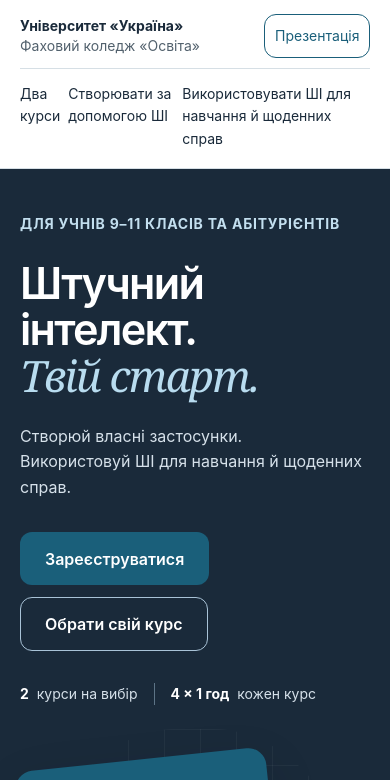
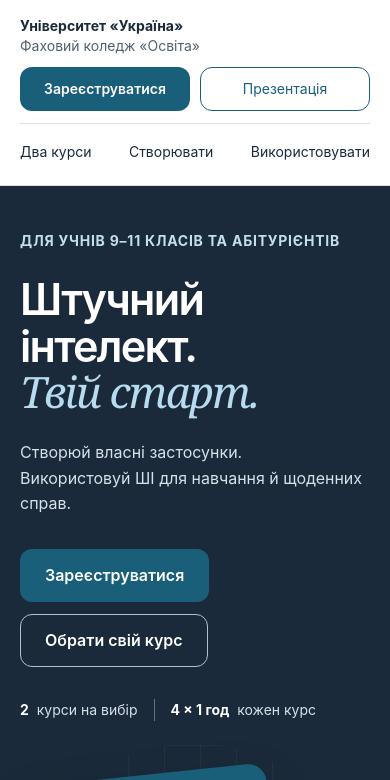
Before and after one commit to yuriymironov96/uu-ai-courses-promo, a plain HTML site: page index.html in a window 390 px wide. Shown: the top 780 px of the page. Drawn offline with Linux system fonts and the light colour scheme.

Commit message:
fix: layout and adaptivity

```diff
--- a/index.html
+++ b/index.html
@@ -24,10 +24,13 @@
     </a>
     <nav aria-label="Головна навігація">
       <a href="#courses">Два курси</a>
-      <a href="#build">Створювати за допомогою ШІ</a>
-      <a href="#use">Використовувати ШІ для навчання й щоденних справ</a>
+      <a href="#build"><span class="nav-label-long">Створювати за допомогою ШІ</span><span class="nav-label-short">Створювати</span></a>
+      <a href="#use"><span class="nav-label-long">Використовувати ШІ для навчання й щоденних справ</span><span class="nav-label-short">Використовувати</span></a>
     </nav>
-    <button class="presentation-start" type="button" data-presentation-start hidden><span class="screen-icon" aria-hidden="true"></span>Презентація</button>
+    <div class="header-actions">
+      <a class="button button-dark header-registration" href="https://forms.gle/TKTWT9XYddsvK9cC8" target="_blank" rel="noopener noreferrer">Зареєструватися<span class="sr-only"> — Google Форма, відкриється в новій вкладці</span></a>
+      <button class="presentation-start" type="button" data-presentation-start hidden><span class="screen-icon" aria-hidden="true"></span>Презентація</button>
+    </div>
   </header>
 
   <main id="main">
@@ -66,14 +69,14 @@
             <h3>Вступ до розробки<br>ШІ-застосунків</h3>
             <p>Від основ ШІ до власного агента в n8n. Без досвіду програмування.</p>
             <div class="course-output"><span>Твій результат</span><strong>Власний ШІ-проєкт</strong></div>
-            <a class="text-link" href="#build">Переглянути курс</a>
+            <div class="course-actions"><a class="button button-dark" href="https://forms.gle/TKTWT9XYddsvK9cC8" target="_blank" rel="noopener noreferrer">Зареєструватися<span class="sr-only"> на курс «Вступ до розробки ШІ-застосунків» — Google Форма, відкриється в новій вкладці</span></a><a class="text-link" href="#build">Переглянути курс</a></div>
           </article>
           <article class="course-option option-use">
             <span class="course-kicker">Хочу використовувати</span>
             <h3>Штучний інтелект<br>на повну</h3>
             <p>Розумій технологію та став чіткі завдання ChatGPT, Claude й Gemini.</p>
             <div class="course-output"><span>Твій результат</span><strong>Впевнена робота з ШІ</strong></div>
-            <a class="text-link" href="#use">Переглянути курс</a>
+            <div class="course-actions"><a class="button button-dark" href="https://forms.gle/TKTWT9XYddsvK9cC8" target="_blank" rel="noopener noreferrer">Зареєструватися<span class="sr-only"> на курс «Штучний інтелект на повну» — Google Форма, відкриється в новій вкладці</span></a><a class="text-link" href="#use">Переглянути курс</a></div>
           </article>
         </div>
         <p class="section-note">Обидва курси: 4 заняття по 1 годині.</p>
@@ -87,7 +90,7 @@
           <h2 id="build-title">Вступ до розробки<br><em>ШІ-застосунків</em></h2>
           <p class="section-lead">Збери власного ШІ-помічника з готових блоків.</p>
           <ul class="feature-list"><li>Low-code: без досвіду програмування</li><li>Інструменти: n8n та Gemini</li><li>Результат: власний проєкт</li></ul>
-          <a class="text-link" href="#build-program">Що буде на заняттях</a>
+          <div class="course-actions"><a class="button button-dark" href="https://forms.gle/TKTWT9XYddsvK9cC8" target="_blank" rel="noopener noreferrer">Зареєструватися<span class="sr-only"> на курс «Вступ до розробки ШІ-застосунків» — Google Форма, відкриється в новій вкладці</span></a><a class="text-link" href="#build-program">Що буде на заняттях</a></div>
         </div>
         <div class="project-example">
           <span class="small-label">Приклад проєкту</span>
@@ -129,7 +132,7 @@
           <h2 id="use-title">Штучний інтелект<br><em>на повну</em></h2>
           <p class="section-lead">Точніше завдання — корисніша відповідь.</p>
           <ul class="feature-list"><li>Зрозумій, як працює ШІ</li><li>Опануй базовий і просунутий промптинг</li><li>Навчися структурувати думку й завдання</li></ul>
-          <a class="text-link" href="#use-program">Що буде на заняттях</a>
+          <div class="course-actions"><a class="button button-dark" href="https://forms.gle/TKTWT9XYddsvK9cC8" target="_blank" rel="noopener noreferrer">Зареєструватися<span class="sr-only"> на курс «Штучний інтелект на повну» — Google Форма, відкриється в новій вкладці</span></a><a class="text-link" href="#use-program">Що буде на заняттях</a></div>
         </div>
         <div class="prompt-lab">
           <h3>Додай запиту контекст</h3>
--- a/styles.css
+++ b/styles.css
@@ -63,6 +63,9 @@ img { max-width: 100%; }
 .site-header nav { display: flex; gap: 1.7rem; margin-left: auto; font-size: .875rem; }
 .site-header nav a { text-decoration: none; padding-block: .5rem; }
 .site-header nav a:hover { color: var(--brand); text-decoration: underline; }
+.nav-label-short { display: none; }
+.header-actions { display: flex; align-items: center; flex-shrink: 0; gap: 10px; }
+.header-registration { min-height: 44px; padding: .6rem .9rem; font-size: .875rem; white-space: nowrap; }
 .presentation-start { display: inline-flex; align-items: center; gap: .65rem; padding: .6rem .9rem; min-height: 44px; border: 1px solid var(--brand); border-radius: 12px; color: var(--brand); background: transparent; font-size: .875rem; }
 .presentation-start:hover { background: var(--tint); }
 .screen-icon { position: relative; display: inline-block; width: 16px; height: 12px; border: 1.5px solid currentColor; border-radius: 2px; }
@@ -93,6 +96,8 @@ img { max-width: 100%; }
 .course-kicker { font-size: .875rem; font-weight: 650; color: var(--brand); margin-bottom: 24px; }
 .course-option h3 { font-size: clamp(1.7rem, 2.6vw, 2.5rem); margin-bottom: 1.2rem; overflow-wrap: anywhere; }
 .course-option > p { max-width: 440px; color: var(--muted); margin-bottom: 1.5rem; }
+.course-actions { display: flex; flex-wrap: wrap; align-items: center; gap: .75rem 1.25rem; }
+.split-layout .course-actions { margin-top: 1.5rem; }
 .course-output { border-top: 1px solid var(--line); padding-top: 1rem; margin-top: auto; margin-bottom: .75rem; }
 .course-output span { display: block; font-size: .875rem; color: var(--muted); }
 .course-output strong { font-size: 1.125rem; }
@@ -213,11 +218,19 @@ body.presenting .section-heading { margin-bottom: 2rem; }
   body { font-size: 1.125rem; }
   .hero-grid { min-height: 560px; }
 }
-@media (max-width: 1100px) {
-  .container { width: calc(100% - 64px); }
+@media (max-width: 1400px) {
   .site-header { gap: 1.25rem; }
   .site-header nav { gap: 1rem; }
-  .site-header nav a:first-child { display: none; }
+  .nav-label-long { display: none; }
+  .nav-label-short { display: inline; }
+}
+@media (max-width: 1100px) {
+  :root { --header-height: 0px; }
+  .container { width: calc(100% - 64px); }
+  .site-header { position: relative; top: auto; min-height: 0; display: grid; grid-template-columns: minmax(0, 1fr) auto; gap: .75rem 1.25rem; }
+  .brand { grid-column: 1; grid-row: 1; }
+  .header-actions { grid-column: 2; grid-row: 1; }
+  .site-header nav { grid-column: 1 / -1; grid-row: 2; justify-content: center; margin: 0; gap: 1.5rem; }
   .hero-grid { gap: 2rem; min-height: 470px; }
   .art-window { padding: 24px; }
   .hero-art { height: 440px; }
@@ -230,13 +243,17 @@ body.presenting .section-heading { margin-bottom: 2rem; }
   .session-grid { grid-template-columns: repeat(2, minmax(0, 1fr)); gap: 32px; }
 }
 @media (max-width: 760px) {
-  :root { --header-height: 124px; }
+  :root { --header-height: 0px; }
+  main { background: var(--line); }
   .container { width: calc(100% - 40px); }
-  .site-header { padding: 14px 20px 10px; gap: .6rem 1rem; flex-wrap: wrap; }
+  .site-header { position: relative; top: auto; min-height: 0; display: grid; grid-template-columns: minmax(0, 1fr); padding: 16px 20px 10px; gap: 12px; }
   .brand { font-size: .875rem; gap: .6rem; flex: 1; min-width: 0; white-space: normal; }
   .brand small { font-size: .875rem; }
-  .site-header nav { display: flex; order: 3; width: 100%; margin: 0; justify-content: space-between; gap: .5rem; border-top: 1px solid var(--line); padding-top: .4rem; }
-  .site-header nav a:first-child { display: inline; }
+  .site-header nav { display: flex; grid-row: 3; width: 100%; margin: 0; justify-content: space-between; gap: .5rem; border-top: 1px solid var(--line); padding-top: .4rem; }
+  .site-header nav a { white-space: nowrap; min-height: 44px; display: inline-flex; align-items: center; }
+  .header-actions { grid-column: 1; grid-row: 2; display: grid; grid-template-columns: repeat(2, minmax(0, 1fr)); gap: 10px; }
+  .header-actions > * { justify-content: center; }
+  .header-registration { white-space: normal; }
   .presentation-start { padding: .6rem; flex-shrink: 0; }
   .screen-icon { display: none; }
   .hero { padding-top: 44px; }
@@ -251,7 +268,9 @@ body.presenting .section-heading { margin-bottom: 2rem; }
   .window-heading { font-size: 1.9rem; }
   .hero-bottom { margin-top: 24px; }
   .hero-bottom > span:last-child { display: none; }
-  .section { padding-block: 56px; }
+  .section { padding-block: 56px; margin-top: 14px; border-block: 1px solid var(--line); border-radius: 20px; box-shadow: 0 4px 16px #1a2a3a08; }
+  .section:not(.closing) { background: var(--paper); }
+  .section.build-section, .section.use-section { background: var(--tint); }
   .section-heading { display: block; margin-bottom: 2rem; }
   .section-heading > p { margin-top: 1rem; }
   .section-heading > p br { display: none; }
@@ -286,6 +305,8 @@ body.presenting .section-heading { margin-bottom: 2rem; }
   .presentation-controls [data-presentation-end] { grid-column: 1 / -1; border-left: 0; border-top: 1px solid var(--line); }
   .presentation-controls kbd { display: none; }
   body.presenting .slide { padding-block: 40px calc(148px + env(safe-area-inset-bottom)); }
+  body.presenting main { background: var(--paper); }
+  body.presenting .section { margin-top: 0; border: 0; border-radius: 0; box-shadow: none; }
 }
 @media (max-width: 380px) {
   .container { width: calc(100% - 32px); }
@@ -308,6 +329,8 @@ body.presenting .section-heading { margin-bottom: 2rem; }
   .site-header, .site-footer, .presentation-controls, .prompt-tabs, .skip-link { display: none !important; }
   .container { width: 100%; }
   .hero, .section, body.presenting .slide { min-height: auto; padding: 1.5cm .4cm; break-after: page; }
+  main { background: var(--paper); }
+  .section { margin-top: 0; border: 0; border-radius: 0; box-shadow: none; }
   .slide:last-child { break-after: auto; }
   .hero-grid { min-height: auto; gap: 24px; }
   .hero-art { height: 420px; }
```
